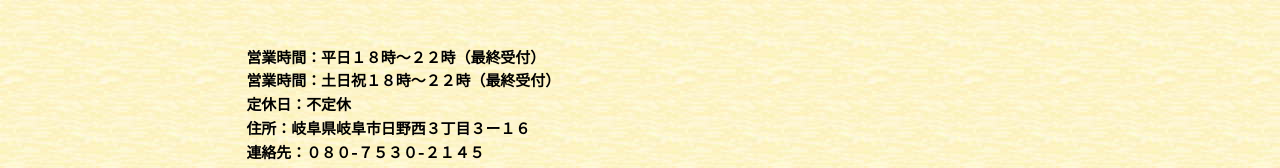
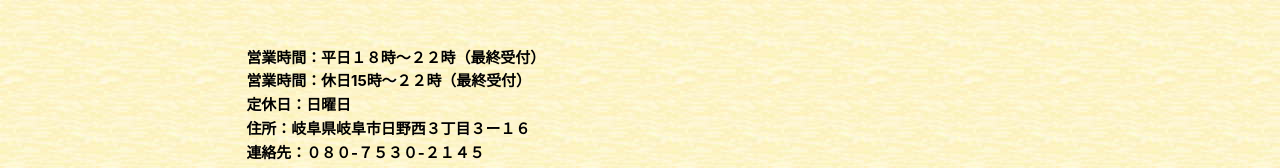
Before and after one commit to koyaishida/mimikomachi, a Next.js app: page / in a window 1280 px wide. Shown: the part 1944-2112 px from the top of the page. Built offline with nearby package versions, Linux system fonts and the light colour scheme.

Commit message:
modified bussiness hours

```diff
--- a/components/layout.js
+++ b/components/layout.js
@@ -56,8 +56,8 @@ const Layout = ({ children, home }) => {
       <main>{children}</main>
       <footer className={styles.footer}>
         <h5>営業時間：平日１８時〜２２時（最終受付）</h5>
-        <h5>営業時間：土日祝１８時〜２２時（最終受付）</h5>
-        <h5>定休日：不定休</h5>
+        <h5>営業時間：休日15時〜２２時（最終受付）</h5>
+        <h5>定休日：日曜日</h5>
         <h5>住所：岐阜県岐阜市日野西３丁目３ー１６</h5>
         <h5>連絡先：０８０-７５３０-２１４５</h5>
       </footer>
```
